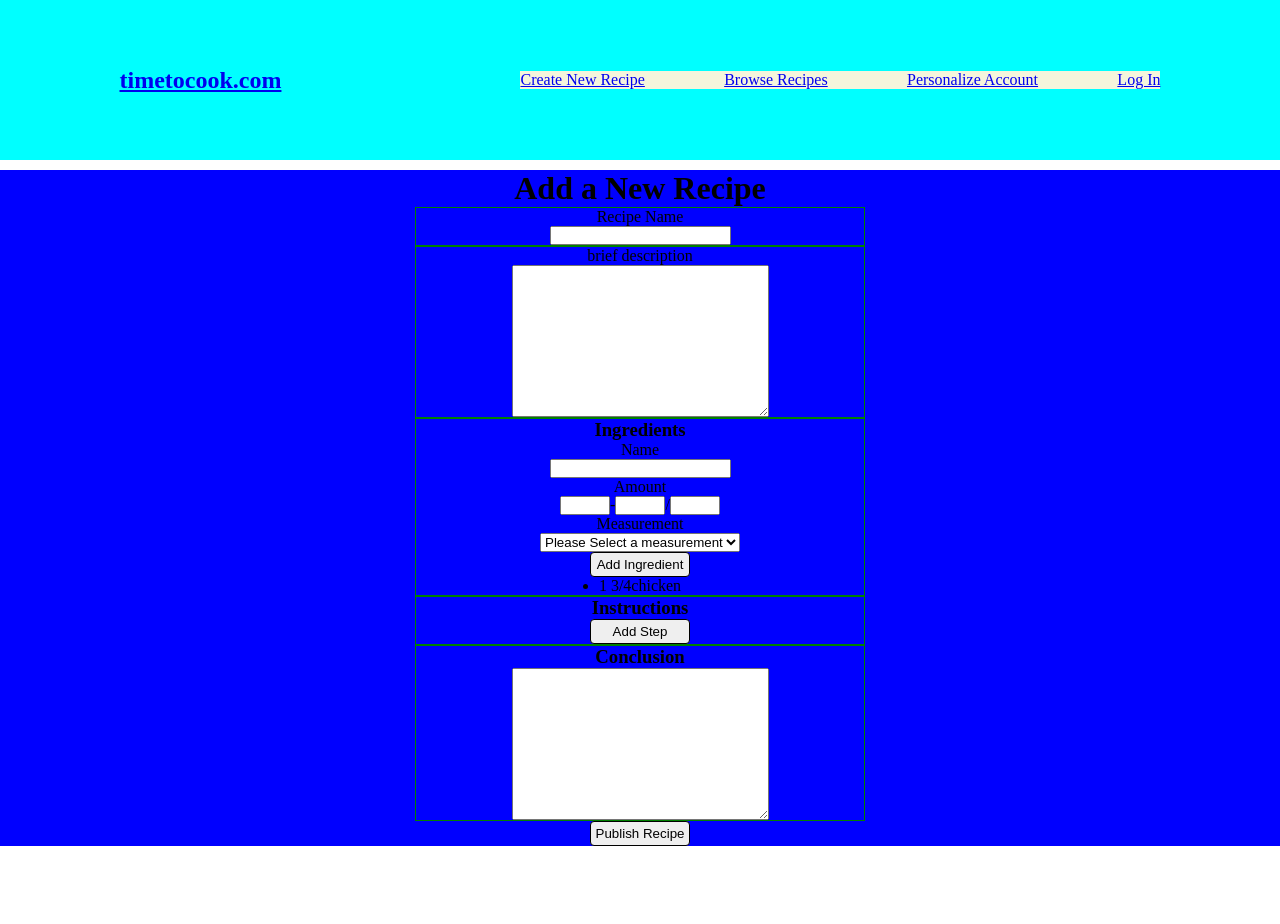
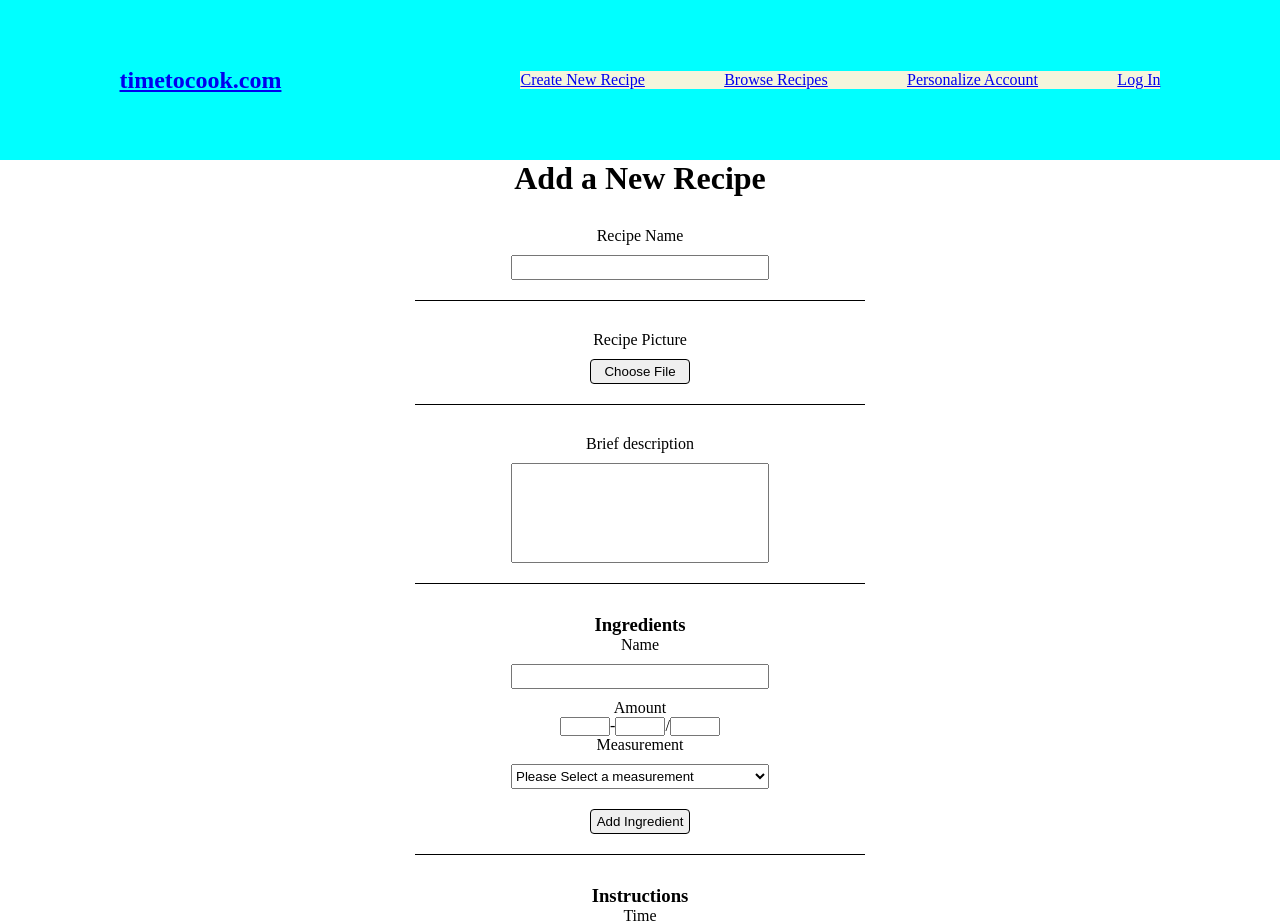
Before and after one commit to Josebergreno/recipe-book, an Angular app: page /new-recipe in a window 1280 px wide. Shown: the top 924 px of the page. Before the commit the page ends 846 px from the top, so only its background shows below. Built offline with nearby package versions, Linux system fonts and the light colour scheme.

Commit message:
styled new recipe page and created model for instructions

```diff
--- a/src/app/components/models/ingredient.model.ts
+++ b/src/app/components/models/ingredient.model.ts
@@ -1,3 +1,7 @@
 export class Ingredient {
-  constructor(public ingName: string, public ingAmount: string) {}
+  constructor(
+    public ingName: string,
+    public ingAmount: string,
+    public id: number
+  ) {}
 }
--- /dev/null
+++ b/src/app/components/models/instruction.model.ts
@@ -0,0 +1,3 @@
+export class Instruction {
+  constructor(private description: string, private time: number) {}
+}
--- a/src/app/components/models/recipe.model.ts
+++ b/src/app/components/models/recipe.model.ts
@@ -1,9 +1,12 @@
 import { Ingredient } from './ingredient.model';
+import { Instruction } from './instruction.model';
 export class Recipe {
   constructor(
     private ingredients: Ingredient[],
-    private title: string,
+    private recipeName: string,
     private desc: string,
+    private instructions: Instruction[],
+    private conclusion: string,
     private author: string
   ) {}
 }
--- a/src/app/components/new-recipe/new-recipe.component.css
+++ b/src/app/components/new-recipe/new-recipe.component.css
@@ -1,5 +1,4 @@
 .recipe-form--container {
-  background-color: blue;
   width: 100%;
 }
 
@@ -8,6 +7,14 @@
   flex-direction: column;
   width: 80%;
   max-width: 450px;
+  justify-content: center;
+  align-items: center;
+  margin: 10px;
+  padding: 10px;
+  border-bottom: solid black 1px;
+}
+.header {
+  display: flex;
   justify-content: center;
   align-items: center;
 }
@@ -19,11 +26,9 @@
   align-items: center;
   flex-direction: column;
 }
-.section {
-  border: solid green 1px;
-}
 
 .button {
+  margin: 10px;
   width: 100px;
   height: 25px;
   border-radius: 4px;
@@ -42,3 +47,49 @@
   width: 50px;
   text-align: center;
 }
+
+.form-input {
+  width: 60%;
+  margin: 10px;
+  height: 25px;
+}
+.form-textarea {
+  width: 60%;
+  height: 100px;
+  resize: none;
+  margin: 10px;
+}
+.li-delete--button {
+  color: white;
+  margin-left: 10px;
+  background-color: red;
+  width: 20px;
+  height: 20px;
+  border-radius: 50%;
+  border: none;
+  transition: 0.2s;
+}
+.li-delete--button:hover {
+  background-color: rgba(255, 0, 0, 0.5);
+}
+.li-delete--button:active {
+  background-color: red;
+}
+.list-item {
+  margin: 5px;
+}
+.li-container {
+  width: 60%;
+  display: flex;
+  justify-content: space-between;
+  align-items: center;
+}
+
+.recipe-picture {
+  width: 100%;
+  border-radius: 10px;
+  margin: 10px;
+}
+.file-input {
+  display: none;
+}
--- a/src/app/components/new-recipe/new-recipe.component.html
+++ b/src/app/components/new-recipe/new-recipe.component.html
@@ -1,26 +1,40 @@
 <div class="recipe-form--container">
+  <div class="header">
+    <h1>Add a New Recipe</h1>
+  </div>
   <form class="form" (click)="onSubmit(formRef)" #formRef="ngForm">
-    <h1>Add a New Recipe</h1>
     <div class="section">
       <label for="recipe-name"> Recipe Name </label>
-      <input id="recipe-name" type="text" />
+      <input class="form-input" id="recipe-name" type="text" />
+    </div>
+    <div class="section">
+      <label for="recipe-picture"> Recipe Picture </label>
+      <img
+        *ngIf="fileName !== ''"
+        class="recipe-picture"
+        [src]="fileName"
+        alt="recipe-picture"
+      />
+      <input
+        class="file-input"
+        type="file"
+        ngModel
+        name="imgFile"
+        #imgRef
+        (change)="onFileSelected($event)"
+      />
+      <button class="button" (click)="imgRef.click()">Choose File</button>
     </div>
 
     <div class="section">
-      <label for="description"> brief description </label>
-      <textarea
-        id="description"
-        type="text"
-        rows="10"
-        cols="30"
-        style="resize: horizontal"
-      ></textarea>
+      <label for="description"> Brief description </label>
+      <textarea id="description" type="text" class="form-textarea"></textarea>
     </div>
     <!-- add ingredient form group -->
     <div class="section">
       <h3>Ingredients</h3>
       <label for="name">Name</label>
-      <input id="name" type="text" #nameRef />
+      <input class="form-input" id="name" type="text" #nameRef />
       <label for="amount">Amount</label>
       <div class="measurement">
         <input class="num-input" type="number" min="0" #numRef1 />-
@@ -29,13 +43,12 @@
         <input class="num-input" type="number" min="0" #numRef3 />
       </div>
       <label for="measurement">Measurement</label>
-      <select>
+      <select class="form-input">
         <option value="">Please Select a measurement</option>
         <option value="none">No Measurement</option>
         <option value="pinch">pinch</option>
         <option value="teaspoon">Teaspoon (Tsp)</option>
         <option value="tablespoon">Tablespoon (Tbsp)</option>
-
         <option value="cup">Cup</option>
         <option value="pint">Pint</option>
         <option value="quart">Quart</option>
@@ -56,8 +69,16 @@
       >
         Add Ingredient
       </button>
-      <ul *ngFor="let ingredient of ingredientsList">
-        <li>{{ ingredient.ingAmount }}{{ ingredient.ingName }}</li>
+      <ul
+        class="li-container"
+        *ngFor="let ingredient of ingredientsList; let i = index"
+      >
+        <li class="list-item" [id]="i">
+          {{ ingredient.ingAmount }} {{ ingredient.ingName }}
+        </li>
+        <button (click)="onItemDelete($event)" class="li-delete--button">
+          x
+        </button>
       </ul>
     </div>
 
@@ -65,11 +86,31 @@
 
     <div class="section">
       <h3>Instructions</h3>
-      <button class="button">Add Step</button>
+      <label for="time">Time</label>
+      <input class="num-input" id="time" type="number" />
+      <label for="dropdown">Unit Of Time</label>
+      <select class="form-input" name="" id="dropdown">
+        <option value="second">Second(s)</option>
+        <option value="minute">Minute(s)</option>
+        <option value="hours">Hour(s)</option>
+      </select>
+
+      <label for="description">Step Description</label>
+      <textarea id="description" type="text" class="form-textarea"></textarea>
+      <ul
+        class="li-container"
+        *ngFor="let instruction of instructionsList; let i = index"
+      >
+        <li class="list-item" [id]="i">{{ instruction }} {{ instruction }}</li>
+        <button (click)="onItemDelete($event)" class="li-delete--button">
+          x
+        </button>
+      </ul>
+      <button class="button" (click)="onStepAdd()">Add Step</button>
     </div>
     <div class="section">
       <h3>Conclusion</h3>
-      <textarea name="" id="" cols="30" rows="10"></textarea>
+      <textarea class="form-textarea"></textarea>
     </div>
 
     <button class="button">Publish Recipe</button>
--- a/src/app/components/new-recipe/new-recipe.component.ts
+++ b/src/app/components/new-recipe/new-recipe.component.ts
@@ -1,8 +1,9 @@
-import { Component, ElementRef } from '@angular/core';
+import { Component } from '@angular/core';
 import { NgForm } from '@angular/forms';
 import { Ingredient } from '../models/ingredient.model';
 import { OnInit } from '@angular/core';
 import { RecipeService } from 'src/app/services/recipe.service';
+import { Instruction } from '../models/instruction.model';
 
 @Component({
   selector: 'app-new-recipe',
@@ -10,7 +11,10 @@ import { RecipeService } from 'src/app/services/recipe.service';
   styleUrls: ['./new-recipe.component.css'],
 })
 export class NewRecipeComponent implements OnInit {
-  ingredientsList: Ingredient[] = [new Ingredient('chicken', '1 3/4')];
+  ingredientsList: Ingredient[] = [];
+  instructionsList: Instruction[] = [];
+  changeImg = false;
+  fileName = '';
 
   constructor(recipeService: RecipeService) {}
 
@@ -32,7 +36,9 @@ export class NewRecipeComponent implements OnInit {
       ingAmt2 < ingAmt3
     ) {
       const fraction = ingAmt1 + ' ' + ingAmt2 + '/' + ingAmt3;
-      this.ingredientsList.push(new Ingredient(ingName, fraction));
+      this.ingredientsList.push(
+        new Ingredient(ingName, fraction, this.ingredientsList.length + 1)
+      );
     } else if (
       ingName !== '' &&
       ingAmt1 === 0 &&
@@ -41,9 +47,34 @@ export class NewRecipeComponent implements OnInit {
       ingAmt2 < ingAmt3
     ) {
       const fraction = ingAmt2 + '/' + ingAmt3;
-      this.ingredientsList.push(new Ingredient(ingName, fraction));
+      this.ingredientsList.push(
+        new Ingredient(ingName, fraction, this.ingredientsList.length + 1)
+      );
     } else if (ingName !== '' && ingAmt1 > 0 && ingAmt2 === 0 && ingAmt3 === 0)
-      this.ingredientsList.push(new Ingredient(ingName, `${ingAmt1}`));
+      this.ingredientsList.push(
+        new Ingredient(ingName, `${ingAmt1}`, this.ingredientsList.length + 1)
+      );
   }
+
+  onItemDelete(event: any) {
+    const arrayIndex = event.target.parentElement.children[0].id;
+    this.ingredientsList.splice(arrayIndex, 1);
+  }
+  onStepAdd() {
+    console.log('step added');
+  }
+
+  onFileSelected(event: any) {
+    if (event.target.files[0]) {
+      let reader = new FileReader();
+      reader.readAsDataURL(event.target.files[0]);
+      reader.onload = (event: any) => {
+        this.fileName = event.target.result;
+      };
+
+      this.changeImg = true;
+    }
+  }
+
   ngOnInit() {}
 }
```
